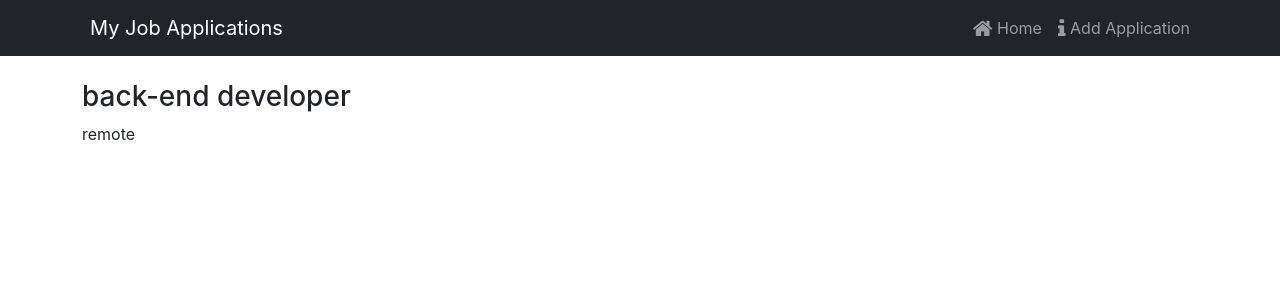
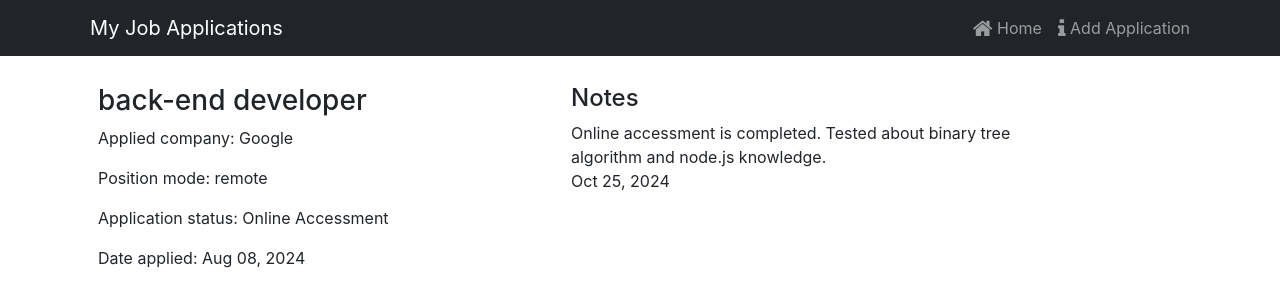
Before and after one commit to priscillayouziqian/job-application-tracker, a React (Create React App) app: page /jobs/1 in a window 1280 px wide. Shown: the top 306 px of the page. Built offline with nearby package versions, Linux system fonts and the light colour scheme.

Commit message:
update data, Notes

```diff
--- a/src/components/JobCard.js
+++ b/src/components/JobCard.js
@@ -4,8 +4,6 @@ const JobCard = ({job}) => {
     return (
         <div className="bg-light border p-4 m-2 text-center">
             <h4>{job.name}</h4>
-            <p>{job.status}</p>
-            <p>{job.company}</p>
             <p>{job.type}</p>
             <p>{job.mode}</p>
             <Link
--- /dev/null
+++ b/src/notes/Note.js
@@ -0,0 +1,15 @@
+import { formatDate } from "../utils/formateDate";
+
+const Note = ({note}) => {
+    const { note: noteText, date } = note;
+
+    return (
+       <p>
+       {noteText}
+       <br />
+       {formatDate(date)}
+       </p>
+    );
+};
+
+export default Note;
--- /dev/null
+++ b/src/notes/NotesList.js
@@ -0,0 +1,26 @@
+import { Col } from 'react-bootstrap';
+import Note from './Note';
+import { selectNotesByJobId } from './notesSlice';
+
+
+const NotesList = ({jobId}) => {
+    const notes = selectNotesByJobId(jobId);
+
+    if(notes && notes.length > 0){
+        return (
+            <Col md='5' className='m-1'>
+                <h4>Notes</h4>
+                {notes.map((note) => {
+                    return <Note key={note.id} note={note} />;
+                })}
+            </Col>
+        )
+    }
+  return (
+    <Col md='5' className='m-1'>
+            There are no notes for this job yet.
+    </Col>
+  )
+}
+
+export default NotesList;
--- /dev/null
+++ b/src/notes/notesSlice.js
@@ -0,0 +1,7 @@
+import { NOTES } from "../shared/NOTES";
+
+export const selectNotesByJobId = (jobId) => {
+    return NOTES.filter(
+        (note) => note.jobId === parseInt(jobId)
+    );
+};
--- a/src/pages/JobPage.js
+++ b/src/pages/JobPage.js
@@ -1,4 +1,7 @@
-import { useParams } from "react-router-dom"
+import { useParams } from "react-router-dom";
+import { Container, Row, Col } from "react-bootstrap";
+import { formatDate } from "../utils/formateDate";
+import NotesList from "../notes/NotesList";
 
 
 const JobPage = ({jobsList}) => {
@@ -14,10 +17,21 @@ const JobPage = ({jobsList}) => {
     }
 
   return (
-    <div>
-        <h3>{job.name}</h3>
-        <p>{job.mode}</p>
-    </div>
+    <Container>
+      <Row>
+        <Col md='5' className='m-1'>
+          <h3>{job.name}</h3>
+          <p>Applied company: {job.company}</p>
+          <p>Position mode: {job.mode}</p>
+          <p>Application status: {job.status}</p>
+          <p>Date applied: {formatDate(job.dateApplied)}</p>
+        </Col>
+
+        <NotesList jobId={jobId} />
+
+      </Row>
+
+    </Container>
   )
 }
 
--- /dev/null
+++ b/src/shared/NOTES.js
@@ -0,0 +1,42 @@
+export const NOTES = [
+    // {
+    //     id: 0,
+    //     jobId: 0
+    // },
+    {
+        id: 1,
+        jobId: 1,
+        note: 'Online accessment is completed. Tested about binary tree algorithm and node.js knowledge.',
+        date: '2024-10-25T16:30Z'
+    },
+    {
+        id: 2,
+        jobId: 2,
+        note: 'Online accessment is completed in Java. Hard.',
+        date: '2024-09-20T10:30Z'
+    },
+    {
+        id: 3,
+        jobId: 2,
+        note: 'First interview is scheduled on Nov. 6th.',
+        date: '2024-10-21T16:30Z'
+    },
+    {
+        id: 4,
+        jobId: 3,
+        note: 'Online accessment is completed in Python. Medium level.',
+        date: '2024-09-08T11:00Z'
+    },
+    {
+        id: 5,
+        jobId: 3,
+        note: 'First interview completed.',
+        date: '2024-10-06T13:30Z'
+    },
+    {
+        id: 6,
+        jobId: 3,
+        note: 'Second interview is scheduled on Nov. 15th.',
+        date: '2024-10-15T15:30Z'
+    }
+]
--- a/src/shared/TEST_JOBS.js
+++ b/src/shared/TEST_JOBS.js
@@ -7,7 +7,8 @@ export const TEST_JOBS = [
       company: "Apple",
       jobLink: "https://apple.com/careers",
       skills:["Javascript", "React.js"],
-      status: "Resume submitted"
+      status: "Resume submitted",
+      dateApplied: '2024-08-08T11:00Z'
     },
     {
       id: 1,
@@ -17,7 +18,8 @@ export const TEST_JOBS = [
       company: "Google",
       jobLink: "https://google.com/careers",
       skills:["Angular", "Node.js"],
-      status: "Online Accessment"
+      status: "Online Accessment",
+      dateApplied: '2024-08-08T11:10Z'
     },
     {
       id: 2,
@@ -27,7 +29,8 @@ export const TEST_JOBS = [
       company: "TikTok",
       jobLink: "https://tiktok.com/careers",
       skills:["Java", "python", "React", "TypeScript"],
-      status: "Interview 1"
+      status: "Interview 1",
+      dateApplied: '2024-08-09T12:00Z'
     },
     {
       id: 3,
@@ -37,6 +40,7 @@ export const TEST_JOBS = [
       company: "Meta",
       jobLink: "https://facebook.com/careers",
       skills: ["Go", "Java", "JavaScript", "cloud"],
-      status: "Interview 2"
+      status: "Interview 2",
+      dateApplied: '2024-08-01T14:00Z'
     }
   ]
--- /dev/null
+++ b/src/utils/formateDate.js
@@ -0,0 +1,7 @@
+export const formatDate = (date) => {
+    return new Intl.DateTimeFormat('en-US', {
+        year: 'numeric',
+        month: 'short',
+        day: '2-digit'
+    }).format(new Date(Date.parse(date)));
+};
```
